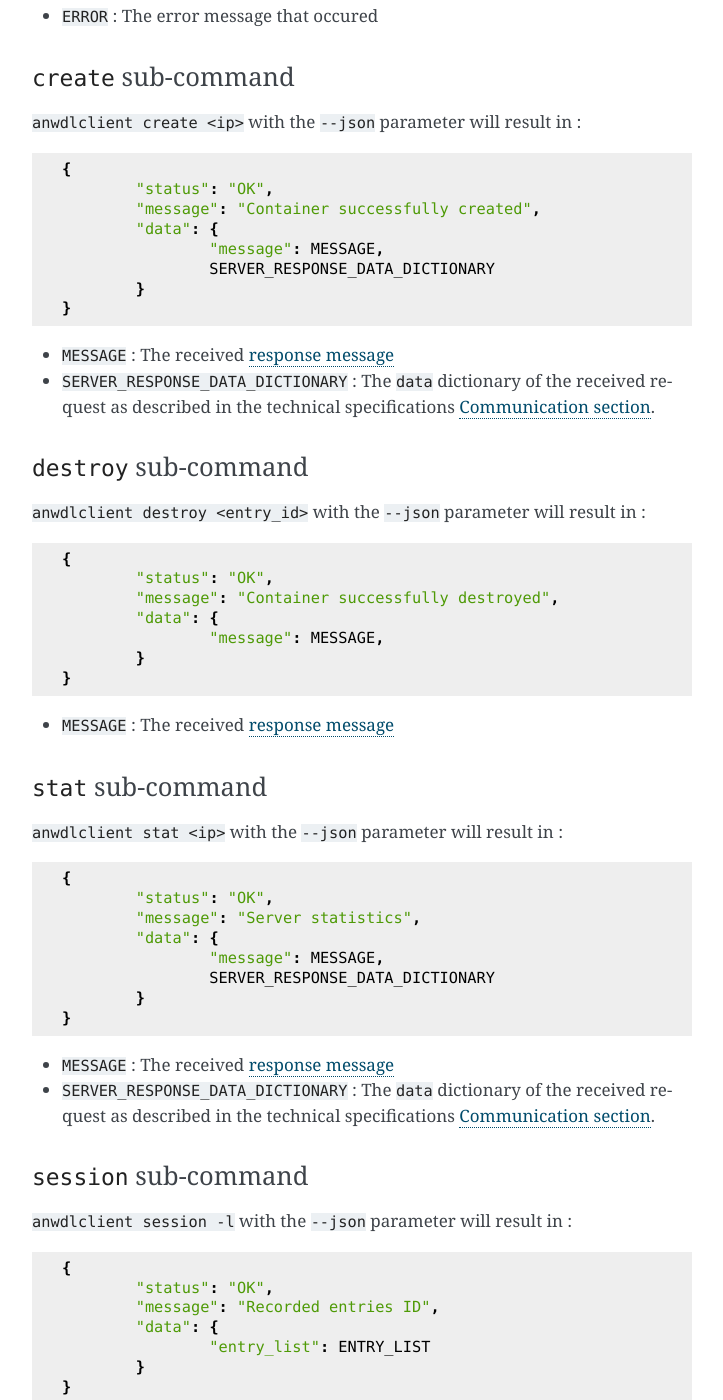
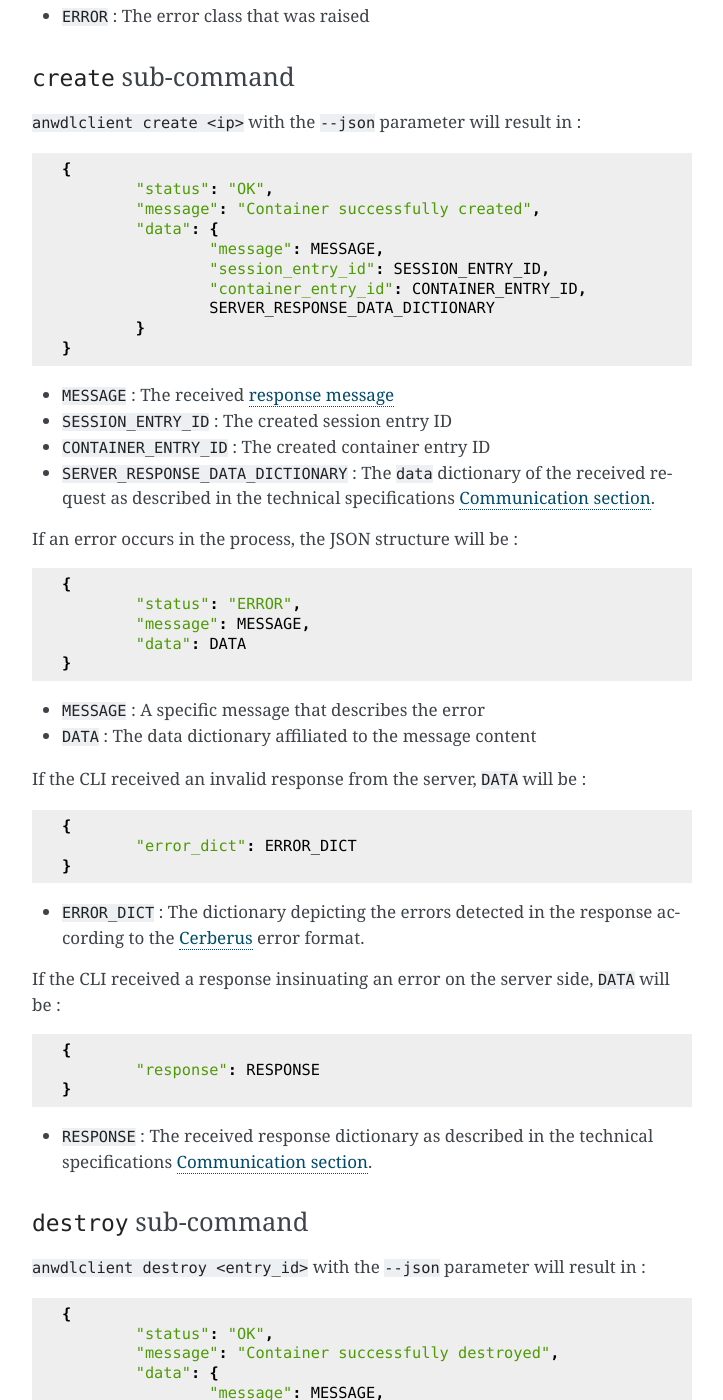
Before and after one commit to the-anweddol-project/Anweddol-client, a Sphinx documentation site: the page built from docs/source/developer_section/cli/json_output.md, in a window 1280 px wide and 1400 px high, scrolled down 1095 px. Shown: the whole window, without its empty margins (388-1111 px from the left). Built offline with Sphinx 7.4.7, drawn with Linux system fonts in a browser that asks for light colours; some of the changed text lies outside the part shown.

Commit message:
Uploading 1.1.0 modifications

````diff
--- a/anwdlclient/__init__.py
+++ b/anwdlclient/__init__.py
@@ -1 +1 @@
-__version__ = "beta-1.0.0"
+__version__ = "beta-1.1.0"
--- a/docs/source/conf.py
+++ b/docs/source/conf.py
@@ -9,7 +9,7 @@
 project = 'The Anweddol client'
 copyright = '2023, The Anweddol project'
 author = 'The Anweddol project'
-release = 'beta-1.0.0'
+release = 'beta-1.1.0'
 
 # -- General configuration ---------------------------------------------------
 # https://www.sphinx-doc.org/en/master/usage/configuration.html#general-configuration
--- a/docs/source/developer_section/cli/json_output.md
+++ b/docs/source/developer_section/cli/json_output.md
@@ -28,7 +28,7 @@
 
 ### Catched exception
 
-When an error occured during the process with any `--json` parameter set with subcommands, the output JSON will be :
+When an error is raised during the process with any `--json` parameter set with subcommands, the output JSON will be :
 
 ```
 {
@@ -40,7 +40,7 @@
 }
 ```
 
-- `ERROR` : The error message that occured
+- `ERROR` : The error class that was raised
 
 ### `create` sub-command
 
@@ -52,13 +52,50 @@
 	"message": "Container successfully created",
 	"data": {
 		"message": MESSAGE,
+		"session_entry_id": SESSION_ENTRY_ID,
+		"container_entry_id": CONTAINER_ENTRY_ID,
 		SERVER_RESPONSE_DATA_DICTIONARY
 	}
 }
 ```
 
 - `MESSAGE` : The received [response message](https://anweddol-client.readthedocs.io/en/latest/technical_specifications/core/communication.html#response-format)
+- `SESSION_ENTRY_ID` : The created session entry ID
+- `CONTAINER_ENTRY_ID` : The created container entry ID
 - `SERVER_RESPONSE_DATA_DICTIONARY` : The `data` dictionary of the received request as described in the technical specifications [Communication section](https://anweddol-client.readthedocs.io/en/latest/technical_specifications/core/communication.html#response-format).
+
+If an error occurs in the process, the JSON structure will be :
+
+```
+{
+	"status": "ERROR",
+	"message": MESSAGE,
+	"data": DATA
+}
+```
+
+- `MESSAGE` : A specific message that describes the error
+- `DATA` : The data dictionary affiliated to the message content
+
+If the CLI received an invalid response from the server, `DATA` will be :
+
+```
+{
+	"error_dict": ERROR_DICT
+}
+```
+
+- `ERROR_DICT` : The dictionary depicting the errors detected in the response according to the [Cerberus](https://docs.python-cerberus.org/en/stable/errors.html) error format.
+
+If the CLI received a response insinuating an error on the server side, `DATA` will be :
+
+```
+{
+	"response": RESPONSE
+}
+```
+
+- `RESPONSE` : The received response dictionary as described in the technical specifications [Communication section](https://anweddol-client.readthedocs.io/en/latest/technical_specifications/core/communication.html#response-format).
 
 ### `destroy` sub-command
 
@@ -75,6 +112,41 @@
 ```
 
 - `MESSAGE` : The received [response message](https://anweddol-client.readthedocs.io/en/latest/technical_specifications/core/communication.html#response-format)
+
+If an error occurs in the process, the JSON structure will be :
+
+```
+{
+	"status": "ERROR",
+	"message": MESSAGE,
+	"data": DATA
+}
+```
+
+- `MESSAGE` : A specific message that describes the error
+- `DATA` : The data dictionary affiliated to the message content
+
+If the `<session_entry_id>` does not exists, `DATA` will be an empty dictionary
+
+If the CLI received an invalid response from the server, `DATA` will be :
+
+```
+{
+	"error_dict": ERROR_DICT
+}
+```
+
+- `ERROR_DICT` : The dictionary depicting the errors detected in the response according to the [Cerberus](https://docs.python-cerberus.org/en/stable/errors.html) error format.
+
+If the CLI received a response insinuating an error on the server side, `DATA` will be :
+
+```
+{
+	"response": RESPONSE
+}
+```
+
+- `RESPONSE` : The received response dictionary as described in the technical specifications [Communication section](https://anweddol-client.readthedocs.io/en/latest/technical_specifications/core/communication.html#response-format).
 
 ### `stat` sub-command
 
@@ -93,6 +165,39 @@
 
 - `MESSAGE` : The received [response message](https://anweddol-client.readthedocs.io/en/latest/technical_specifications/core/communication.html#response-format)
 - `SERVER_RESPONSE_DATA_DICTIONARY` : The `data` dictionary of the received request as described in the technical specifications [Communication section](https://anweddol-client.readthedocs.io/en/latest/technical_specifications/core/communication.html#response-format).
+
+If an error occurs in the process, the JSON structure will be :
+
+```
+{
+	"status": "ERROR",
+	"message": MESSAGE,
+	"data": DATA
+}
+```
+
+- `MESSAGE` : A specific message that describes the error
+- `DATA` : The data dictionary affiliated to the message content
+
+If the CLI received an invalid response from the server, `DATA` will be :
+
+```
+{
+	"error_dict": ERROR_DICT
+}
+```
+
+- `ERROR_DICT` : The dictionary depicting the errors detected in the response according to the [Cerberus](https://docs.python-cerberus.org/en/stable/errors.html) error format.
+
+If the CLI received a response insinuating an error on the server side, `DATA` will be :
+
+```
+{
+	"response": RESPONSE
+}
+```
+
+- `RESPONSE` : The received response dictionary as described in the technical specifications [Communication section](https://anweddol-client.readthedocs.io/en/latest/technical_specifications/core/communication.html#response-format).
 
 ### `session` sub-command
 
@@ -141,6 +246,19 @@
 	"data": {}
 }
 ```
+
+If an error occurs in the process, the JSON structure will be :
+
+```
+{
+	"status": "ERROR",
+	"message": MESSAGE,
+	"data": DATA
+}
+```
+
+- `MESSAGE` : A specific message that describes the error
+- `DATA` : The data dictionary affiliated to the message content
 
 ### `container` sub-command
 
@@ -191,6 +309,19 @@
 	"data": {}
 }
 ```
+
+If an error occurs in the process, the JSON structure will be :
+
+```
+{
+	"status": "ERROR",
+	"message": MESSAGE,
+	"data": DATA
+}
+```
+
+- `MESSAGE` : A specific message that describes the error
+- `DATA` : The data dictionary affiliated to the message content
 
 ### `access-tk` sub-command
 
@@ -252,6 +383,19 @@
 }
 ```
 
+If an error occurs in the process, the JSON structure will be :
+
+```
+{
+	"status": "ERROR",
+	"message": MESSAGE,
+	"data": DATA
+}
+```
+
+- `MESSAGE` : A specific message that describes the error
+- `DATA` : The data dictionary affiliated to the message content
+
 ### `regen-rsa` sub-command
 
 `anwdlclient regen-rsa` with the `--json` parameter will result in :
--- a/pyproject.toml
+++ b/pyproject.toml
@@ -3,11 +3,11 @@
 build-backend = "setuptools.build_meta"
 
 [tools.setuptools]
-packages = ["anwdlclient"]
+packages = ["anwdlclient", "anwdlclient.core", "anwdlclient.tools"]
 
 [project]
 name = "anwdlclient"
-version = "1.0.0"
+version = "1.1.0"
 description = "The Anweddol client implementation"
 authors = [
   { name="The Anweddol project", email="the-anweddol-project@proton.me" },
````
Also changed, not shown: README.md (+13 -9 lines), setup.py (+28 -5 lines), 3 other files.
